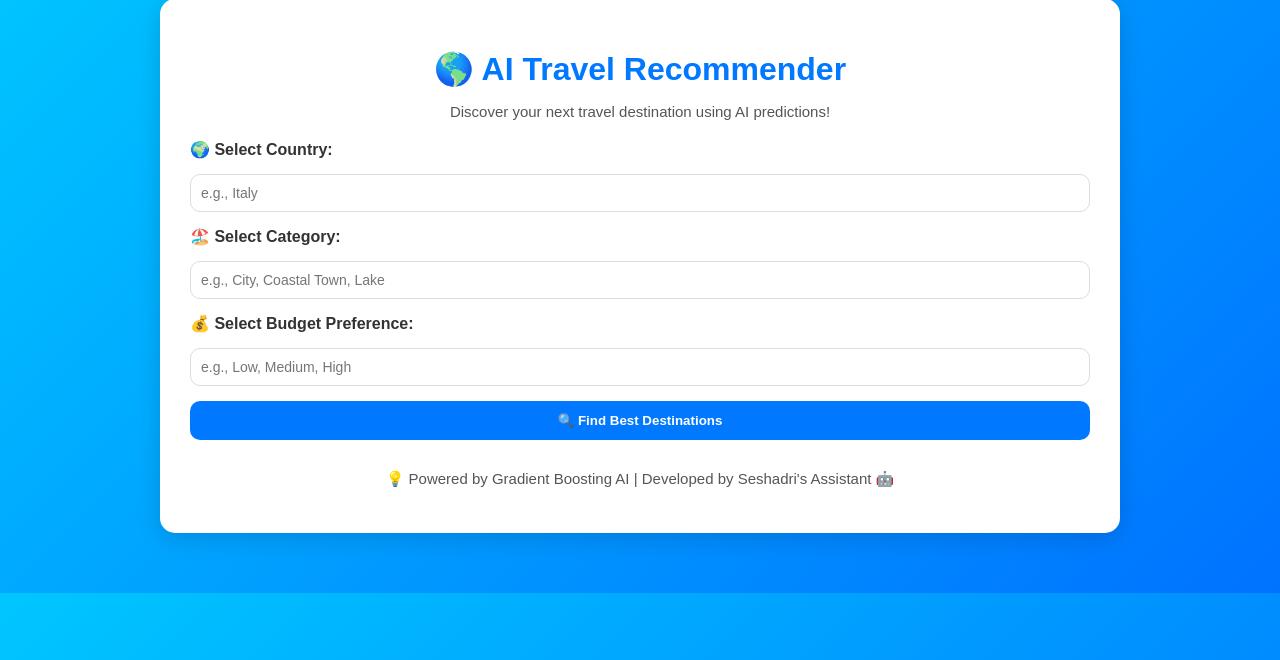
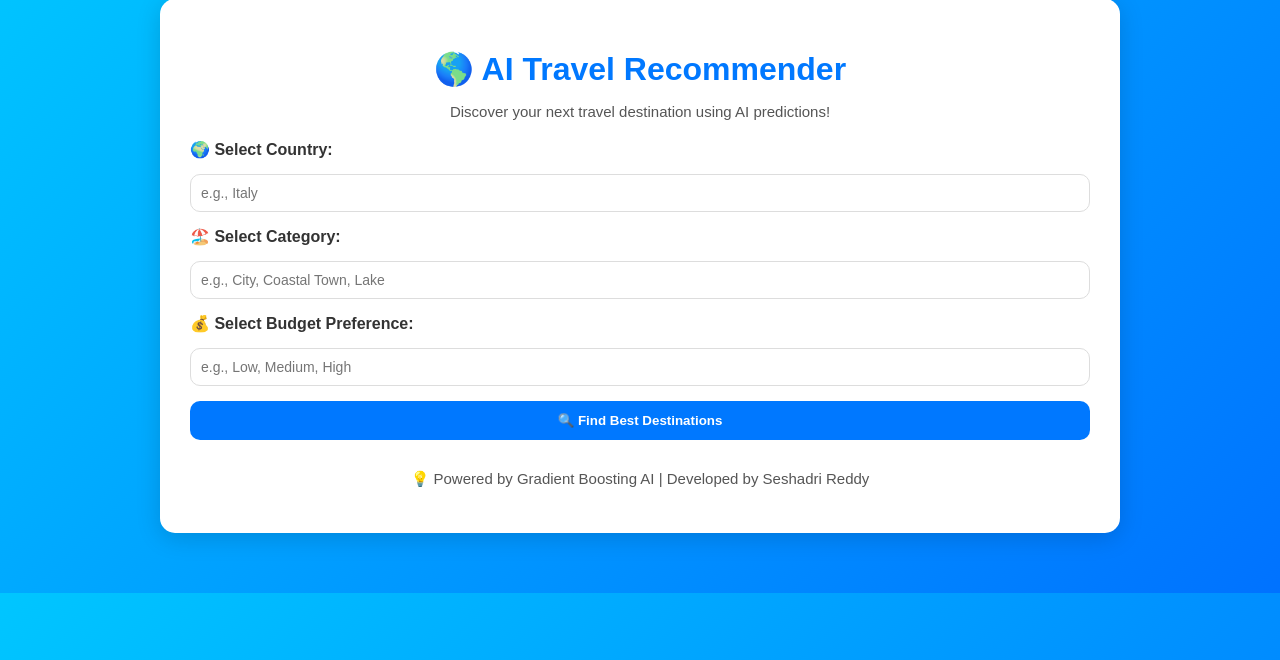
Before and after one commit to seshadri-07/AI-Travel-Recommender, a Flask app: page / in a window 1280 px wide. Shown: the part 61-721 px from the top of the page. Run offline with Flask 3, Linux system fonts and the light colour scheme.

Commit message:
Update index.html

```diff
--- a/templates/index.html
+++ b/templates/index.html
@@ -25,7 +25,7 @@
         </form>
 
         <footer>
-            <p>💡 Powered by Gradient Boosting AI | Developed by Seshadri's Assistant 🤖</p>
+            <p>💡 Powered by Gradient Boosting AI | Developed by Seshadri Reddy</p>
         </footer>
     </div>
 </body>
```
